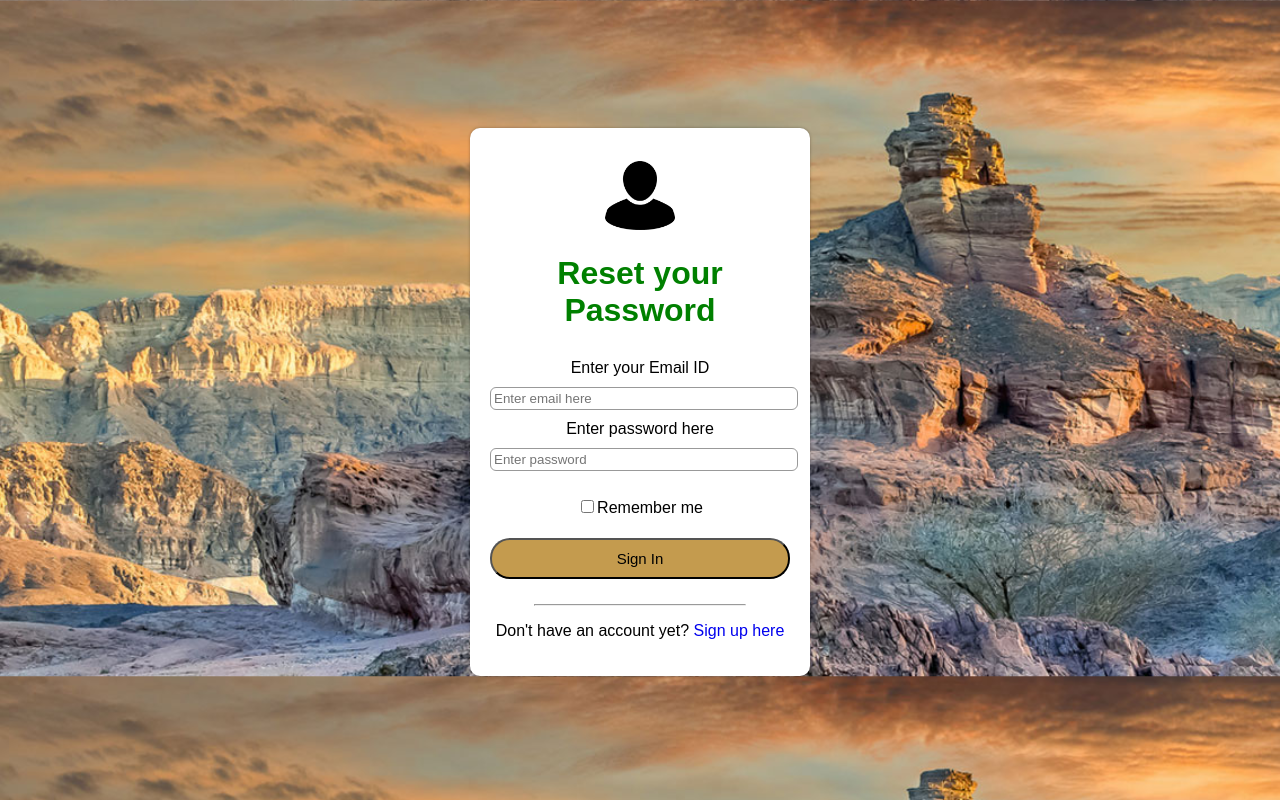
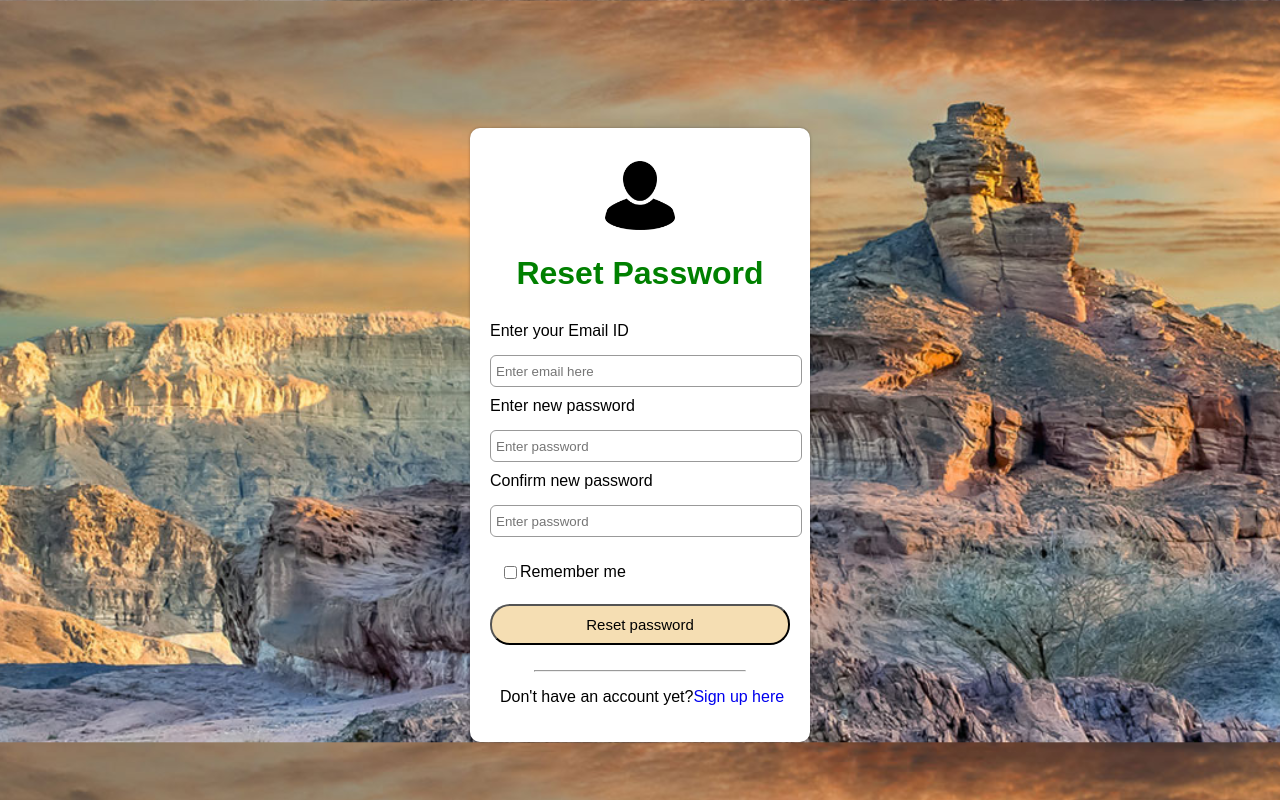
Before and after one commit to NaaLaryea/To-Do-App, a Django app: page /passwordreset in a window 1280 px wide. Run offline with Django 3.2, Linux system fonts and the light colour scheme.

Commit message:
front end code updates, with editings done in all html files, new file, dashboard html and css added, and all css files except that of login.css due to some errors encountered in  that file

```diff
--- a/my_django_app/urls.py
+++ b/my_django_app/urls.py
@@ -27,4 +27,5 @@ urlpatterns = [
     path('register', views.register, name='register'),
     path('login', views.login, name='login'),
     path('passwordreset', views.passwordreset, name='passwordreset'),
+    path('dashboard', views.dashboard, name='dashboard'),
 ] + static(settings.MEDIA_URL, document_root=settings.MEDIA_ROOT)
--- a/todo/static/css/login.css
+++ b/todo/static/css/passwordreset.css
@@ -11,10 +11,9 @@ body{
     height: 100%;
     top: 0;
     width: 100%;
-    /* pointer-events: none; */
     visibility: visible;
 }
-.sign-up-form{
+.reset-form{
     width: 300px;
     box-shadow: 0 0 3px 0 rgba(0, 0, 0, 0.3);
     background-color: #fff;
@@ -23,34 +22,47 @@ body{
     text-align: center;
     border-radius: 10px;
 }
-.sign-up-form h1{
+.reset-form h1{
     color: green;
     margin-bottom: 30px;
 }
+#email-label{
+    display: flex;
+    margin-bottom: 5px;
+}
+#password-label{
+    display:flex;
+    margin-bottom: 5px;
+}
 .input-field{
-    padding: 3px;
+    padding: 5px;
     width: 100%;
     border-radius: 6px;
-    margin:10px 0;
+    margin: 10px 0;
     border: 1px solid #999;
     outline: none;
+    height: 20px;
 }
 button{
     width: 100%;
     padding: 10px;
     border-radius: 20px;
+    text-align: center;
     color: black;
     font-size: 15px;
     margin: 5px 0;
     outline: none;
     cursor: pointer;
-    text-align: center;
 }
-.signup-btn{
+.reset-btn{
+    background-color: wheat;
+}
+.reset-btn:hover{
     background-color: rgb(196, 155, 78);
 }
-.google-btn{
-    background-color: wheat;
+p{
+    display: flex;
+    margin-left: 10px;
 }
 a{
     text-decoration: none;
@@ -59,12 +71,7 @@ hr{
     margin-top: 20px;
     width: 70%;
 }
-.or{
-    width: 30px;
-    background: #fff;
-    margin: -19px auto 10px;
-}
 img{
     width: 70px;
-    margin-top:13px;
+    margin-top: 13px;
 }
--- a/todo/static/css/register.css
+++ b/todo/static/css/register.css
@@ -33,6 +33,7 @@ body{
     margin:10px 0;
     border: 1px solid #999;
     outline: none;
+    height: 27px;
 }
 button{
     width: 100%;
--- a/todo/templates/todo/passwordreset.html
+++ b/todo/templates/todo/passwordreset.html
@@ -5,7 +5,7 @@
         <meta name= "viewport" content= "width= device-width, initial-scale =1">
         <title>Password Reset</title>
         {% load static %}
-        <link rel= "stylesheet" href= "{% static 'css/login.css' %}">
+        <link rel= "stylesheet" href= "{% static 'css/passwordreset.css' %}">
         <link rel="preconnect" href="https://fonts.gstatic.com">
         <link href="https://fonts.googleapis.com/css2?family=Barlow+Condensed&display=swap" rel="stylesheet">
         <link rel="stylesheet" href="https://cdnjs.cloudflare.com/ajax/libs/font-awesome/5.15.1/css/all.min.css" integrity="sha512-+4zCK9k+qNFUR5X+cKL9EIR+ZOhtIloNl9GIKS57V1MyNsYpYcUrUeQc9vNfzsWfV28IaLL3i96P9sdNyeRssA==" crossorigin="anonymous" />
@@ -13,17 +13,19 @@
 
     <body id="body">
         <!-- <img src="{% static 'images/background.jpg' %}"> -->
-        <div class="sign-up-form">
+        <div class="reset-form">
             <img src="{% static 'images/user-icon.png' %}">
-            <h1>Reset your Password</h1>
+            <h1>Reset Password</h1>
             <form>
                 <label id= "email-label" for="email">Enter your Email ID</label>
                 <input type="email" class="input-field" placeholder="Enter email here">
-                <label id= "password-label" for="password">Enter password here</label>
+                <label id= "password-label" for="password">Enter new password</label>
+                <input type="password" class="input-field" placeholder="Enter password">
+                <label id= "password-label" for="password">Confirm new password</label>
                 <input type="password" class="input-field" placeholder="Enter password">
                 <p><span><input type="checkbox"></span>Remember me</p>
                 <!-- <a href="passwordreset.html">Forgot Password?</a> -->
-                <button type="button" class="signup-btn">Sign In</button>
+                <button type="button" class="reset-btn">Reset password</button>
                 <hr>
                 <p>Don't have an account yet? <a href="register.html">Sign up here</a></p>
             </form>
--- a/todo/views.py
+++ b/todo/views.py
@@ -12,3 +12,6 @@ def login(request):
 
 def passwordreset(request):
     return render(request, 'todo/passwordreset.html')
+
+def dashboard(request):
+    return render(request, 'todo/dashboard.html')
```
Also changed, not shown: todo/static/css/dashboard.css (added, +74 -0 lines), todo/templates/todo/dashboard.html (+27 -1 lines), todo/templates/todo/login.html (+4 -4 lines).
